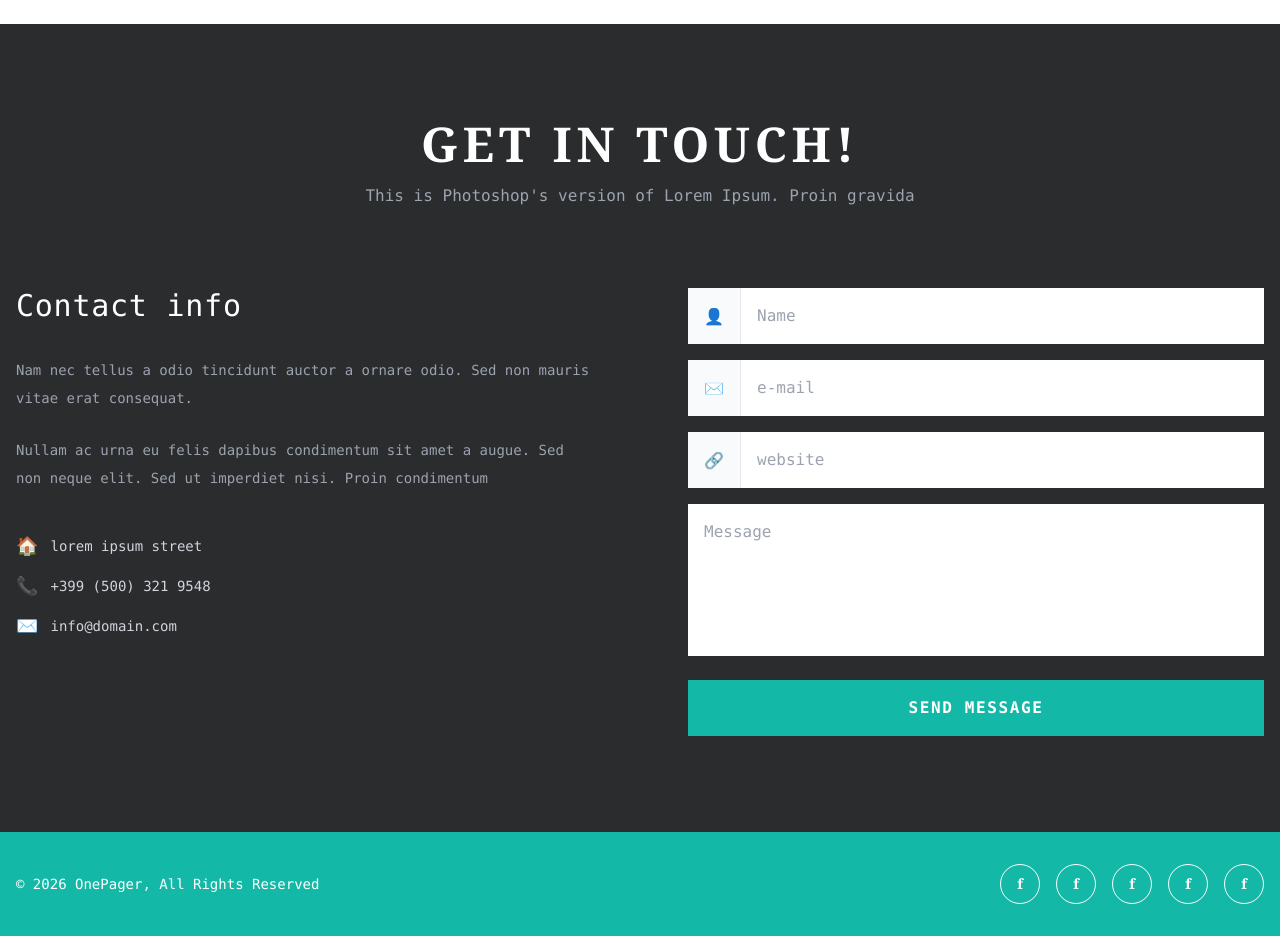
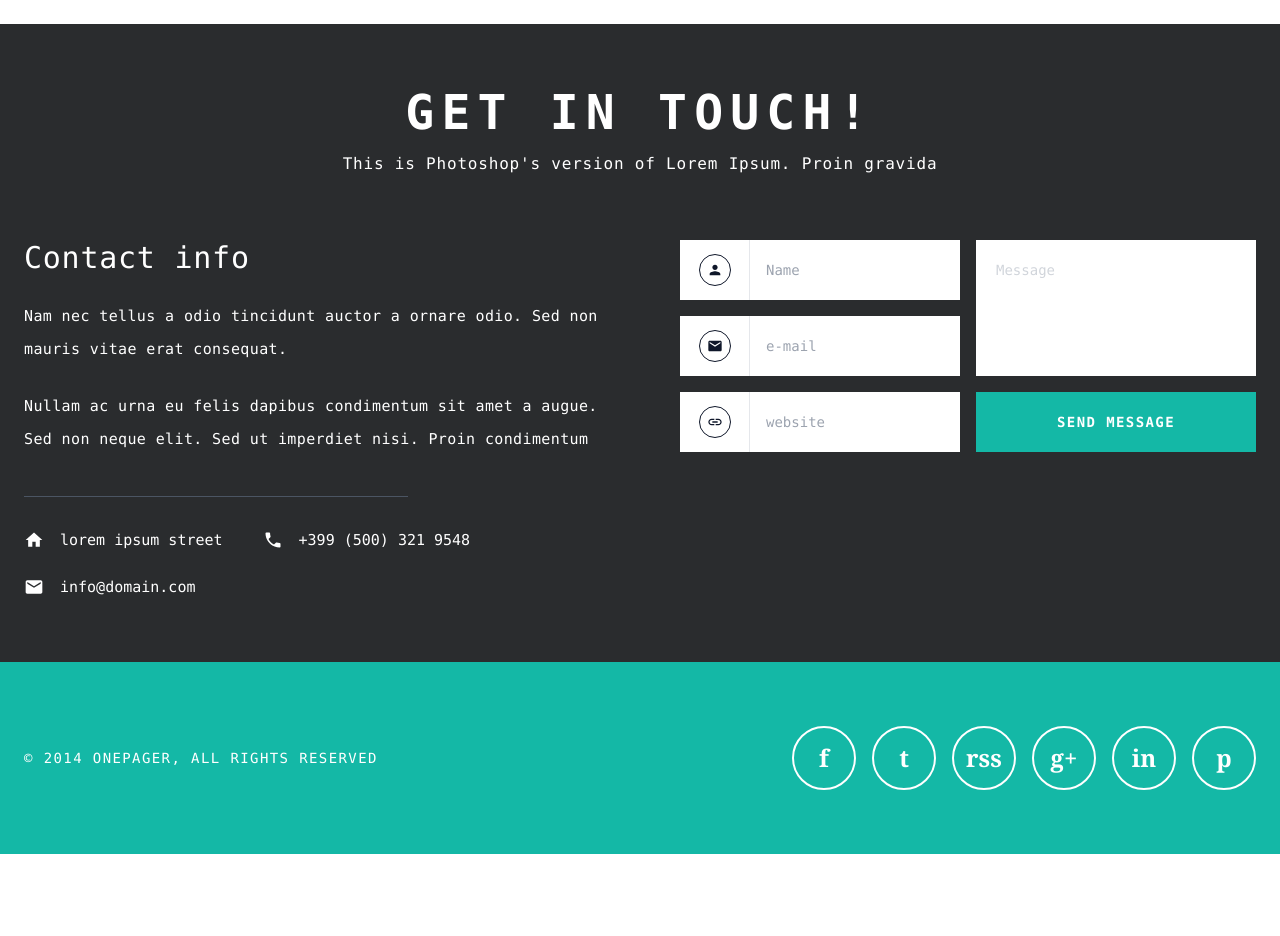
Before and after one commit to zainab845/onepager-clone, a React (Vite) app: page / in a window 1280 px wide. Shown: the part 6060-6996 px from the top of the page. After the commit the page ends 6914 px from the top, so only its background shows below. Built offline with nearby package versions, Linux system fonts and the light colour scheme.

Commit message:
fix: updated about

```diff
--- a/src/components/Contact.jsx
+++ b/src/components/Contact.jsx
@@ -1,30 +1,32 @@
+const socialIcons = ["f", "t", "rss", "g+", "in", "p"];
+
 const Contact = () => {
   return (
     <section id="contact" className="relative">
 
-      <div className="bg-[#2a2c2e] py-24 text-white">
-        <div className="max-w-7xl mx-auto px-4">
+      {/* Dark Form Section */}
+      <div className="bg-[#2a2c2e] py-12 md:py-16 text-white">
+        <div className="max-w-7xl mx-auto px-4 sm:px-6">
 
-          {/* section Headers */}
-          <div className="text-center mb-20">
-            <h2 className="text-4xl md:text-5xl font-bold font-serif mb-4 tracking-widest">
-              GET IN TOUCH!
+          {/* Section Header */}
+          <div className="text-center mb-12 md:mb-16">
+            <h2 className="text-3xl md:text-5xl font-bold font-mono mb-4 tracking-[0.15em] uppercase">
+              Get In Touch!
             </h2>
-            <p className="text-gray-400 font-mono text-sm md:text-base">
-              This is Photoshop's version of Lorem Ipsum. Proin gravida
+            <p className="text-white font-mono text-base max-w-2xl mx-auto tracking-wider">
+              This is Photoshop&apos;s version of Lorem Ipsum. Proin gravida
             </p>
           </div>
 
+          {/* Two Columns: Info + Form */}
+          <div className="grid grid-cols-1 lg:grid-cols-2 gap-12 lg:gap-20">
 
-          <div className="grid grid-cols-1 md:grid-cols-2 gap-12 md:gap-24">
-
-            {/* Contact Info */}
+            {/* Left: Contact Info */}
             <div>
-              <h3 className="text-3xl font-mono mb-8 tracking-wide">
+              <h3 className="text-3xl font-mono mb-6 tracking-wide">
                 Contact info
               </h3>
-
-              <div className="space-y-6 font-mono text-gray-400 text-sm leading-loose mb-10">
+              <div className="space-y-6 font-mono text-white text-[15px] leading-[2.2] tracking-wide mb-10">
                 <p>
                   Nam nec tellus a odio tincidunt auctor a ornare odio. Sed non mauris vitae erat consequat.
                 </p>
@@ -32,99 +34,111 @@ const Contact = () => {
                   Nullam ac urna eu felis dapibus condimentum sit amet a augue. Sed non neque elit. Sed ut imperdiet nisi. Proin condimentum
                 </p>
               </div>
-
-              {/* address Details */}
-              <div className="flex flex-col gap-3 font-mono text-sm text-gray-300">
-                <div className="flex items-center gap-3">
-                  <span className="text-white text-lg">🏠</span>
+              <hr className="border-gray-600 mb-8 w-full max-w-sm" />
+              <div className="flex flex-col gap-4 font-mono text-[15px] text-white">
+                <div className="flex flex-wrap gap-x-10 gap-y-4">
+                  <div className="flex items-center gap-4">
+                    <svg className="w-5 h-5" fill="currentColor" viewBox="0 0 24 24">
+                      <path d="M10 20v-6h4v6h5v-8h3L12 3 2 12h3v8z" />
+                    </svg>
                     <span>lorem ipsum street</span>
                   </div>
-                <div className="flex items-center gap-3">
-                  <span className="text-white text-lg">📞</span>
+                  <div className="flex items-center gap-4">
+                    <svg className="w-5 h-5" fill="currentColor" viewBox="0 0 24 24">
+                      <path d="M6.62 10.79c1.44 2.83 3.76 5.14 6.59 6.59l2.2-2.2c.27-.27.67-.36 1.02-.24 1.12.37 2.33.57 3.57.57.55 0 1 .45 1 1V20c0 .55-.45 1-1 1-9.39 0-17-7.61-17-17 0-.55.45-1 1-1h3.5c.55 0 1 .45 1 1 0 1.25.2 2.45.57 3.57.11.35.03.74-.25 1.02l-2.2 2.2z" />
+                    </svg>
                     <span>+399 (500) 321 9548</span>
                   </div>
-                <div className="flex items-center gap-3">
-                  <span className="text-white text-lg">✉️</span>
+                </div>
+                <div className="flex items-center gap-4 mt-2">
+                  <svg className="w-5 h-5" fill="currentColor" viewBox="0 0 24 24">
+                    <path d="M20 4H4c-1.1 0-1.99.9-1.99 2L2 18c0 1.1.9 2 2 2h16c1.1 0 2-.9 2-2V6c0-1.1-.9-2-2-2zm0 4l-8 5-8-5V6l8 5 8-5v2z" />
+                  </svg>
                   <span>info@domain.com</span>
                 </div>
               </div>
             </div>
 
-            {/* The Form */}
-            <div className="flex flex-col gap-4">
+            {/* Right: The Form
+                Height = 3 inputs × 60px + 2 gaps × 16px = 212px.
+                Both columns are pinned to this height via h-[212px].
+                The textarea fills remaining space: 212 - 16(gap) - 60(button) = 136px.
+            */}
+            <div className="flex flex-col sm:flex-row gap-4 sm:h-[212px]">
 
-              {/* Name Input with Icon */}
-              <div className="flex bg-white text-slate-800">
-                <div className="p-4 border-r border-gray-200 flex items-center justify-center bg-gray-50">
-                  <span className="text-gray-500">👤</span>
+              {/* Inputs column — 3 fixed-height inputs */}
+              <div className="flex flex-col gap-4 flex-1">
+
+                <div className="flex bg-white text-slate-800 h-[60px] flex-shrink-0">
+                  <div className="w-[70px] border-r border-gray-200 flex items-center justify-center flex-shrink-0">
+                    <div className="w-8 h-8 border border-slate-900 rounded-full flex items-center justify-center">
+                      <svg className="w-4 h-4 text-slate-900" fill="currentColor" viewBox="0 0 24 24">
+                        <path d="M12 12c2.21 0 4-1.79 4-4s-1.79-4-4-4-4 1.79-4 4 1.79 4 4 4zm0 2c-2.67 0-8 1.34-8 4v2h16v-2c0-2.66-5.33-4-8-4z" />
+                      </svg>
                     </div>
-                <input
-                  type="text"
-                  placeholder="Name"
-                  className="w-full p-4 focus:outline-none font-mono placeholder:text-gray-400"
-                />
+                  </div>
+                  <input type="text" placeholder="Name"
+                    className="w-full px-4 focus:outline-none font-mono text-sm placeholder:text-gray-400" />
                 </div>
 
-              {/* Email Input with Icon */}
-              <div className="flex bg-white text-slate-800">
-                <div className="p-4 border-r border-gray-200 flex items-center justify-center bg-gray-50">
-                  <span className="text-gray-500">✉️</span>
+                <div className="flex bg-white text-slate-800 h-[60px] flex-shrink-0">
+                  <div className="w-[70px] border-r border-gray-200 flex items-center justify-center flex-shrink-0">
+                    <div className="w-8 h-8 border border-slate-900 rounded-full flex items-center justify-center">
+                      <svg className="w-4 h-4 text-slate-900" fill="currentColor" viewBox="0 0 24 24">
+                        <path d="M20 4H4c-1.1 0-1.99.9-1.99 2L2 18c0 1.1.9 2 2 2h16c1.1 0 2-.9 2-2V6c0-1.1-.9-2-2-2zm0 4l-8 5-8-5V6l8 5 8-5v2z" />
+                      </svg>
                     </div>
-                <input
-                  type="email"
-                  placeholder="e-mail"
-                  className="w-full p-4 focus:outline-none font-mono placeholder:text-gray-400"
-                />
+                  </div>
+                  <input type="email" placeholder="e-mail"
+                    className="w-full px-4 focus:outline-none font-mono text-sm placeholder:text-gray-400" />
                 </div>
 
-              {/* Website Input with Icon */}
-              <div className="flex bg-white text-slate-800">
-                <div className="p-4 border-r border-gray-200 flex items-center justify-center bg-gray-50">
-                  <span className="text-gray-500">🔗</span>
+                <div className="flex bg-white text-slate-800 h-[60px] flex-shrink-0">
+                  <div className="w-[70px] border-r border-gray-200 flex items-center justify-center flex-shrink-0">
+                    <div className="w-8 h-8 border border-slate-900 rounded-full flex items-center justify-center">
+                      <svg className="w-4 h-4 text-slate-900" fill="currentColor" viewBox="0 0 24 24">
+                        <path d="M3.9 12c0-1.71 1.39-3.1 3.1-3.1h4V7H7c-2.76 0-5 2.24-5 5s2.24 5 5 5h4v-1.9H7c-1.71 0-3.1-1.39-3.1-3.1zM8 13h8v-2H8v2zm9-6h-4v1.9h4c1.71 0 3.1 1.39 3.1 3.1s-1.39 3.1-3.1 3.1h-4V17h4c2.76 0 5-2.24 5-5s-2.24-5-5-5z" />
+                      </svg>
                     </div>
-                <input
-                  type="url"
-                  placeholder="website"
-                  className="w-full p-4 focus:outline-none font-mono placeholder:text-gray-400"
-                />
+                  </div>
+                  <input type="url" placeholder="website"
+                    className="w-full px-4 focus:outline-none font-mono text-sm placeholder:text-gray-400" />
                 </div>
 
-              {/* Message Textarea */}
+              </div>
+
+              {/* Message + Button column — fills the same 212px */}
+              <div className="flex flex-col gap-4 flex-1">
                 <textarea
                   placeholder="Message"
-                rows="5"
-                className="w-full p-4 bg-white text-slate-800 focus:outline-none font-mono placeholder:text-gray-400 resize-none"
-              ></textarea>
-
-              <button className="bg-teal-500 hover:bg-teal-400 transition-colors text-white font-mono font-bold tracking-widest py-4 mt-2">
-                SEND MESSAGE
+                  className="flex-1 w-full p-5 bg-white text-slate-800 focus:outline-none font-mono text-sm placeholder:text-gray-300 resize-none overflow-auto"
+                />
+                <button className="bg-teal-500 hover:bg-teal-400 transition-colors duration-300 text-white font-mono font-bold tracking-[0.1em] h-[60px] w-full flex items-center justify-center uppercase text-sm flex-shrink-0">
+                  Send Message
                 </button>
-
               </div>
 
             </div>
           </div>
         </div>
+      </div>
 
       {/* Teal Footer */}
-      <div className="bg-teal-500 py-8 text-white font-mono text-sm">
-        <div className="max-w-7xl mx-auto px-4 flex flex-col md:flex-row justify-between items-center gap-6">
-
-          <p>© 2026 OnePager, All Rights Reserved</p>
-
-          {/* footer social Icons */}
+      <div className="bg-teal-500 py-12 md:py-16 text-white">
+        <div className="max-w-7xl mx-auto px-4 sm:px-6 flex flex-col md:flex-row justify-between items-center gap-8">
+          <p className="font-mono text-sm tracking-widest uppercase">
+            © 2014 OnePager, All Rights Reserved
+          </p>
           <div className="flex gap-4">
-            {[1, 2, 3, 4, 5].map((icon) => (
-              <a
-                key={icon}
-                href="#"
-                className="w-10 h-10 rounded-full border border-white flex items-center justify-center hover:bg-white hover:text-teal-500 transition-colors"
+            {socialIcons.map((icon, i) => (
+              <a key={i} href="#"
+                className="w-16 h-16 rounded-full border-2 border-white flex items-center justify-center hover:bg-white hover:text-teal-500 transition-colors duration-300"
+                aria-label={`Social icon ${i + 1}`}
               >
-                <span className="font-serif font-bold">f</span>
+                <span className="font-serif font-bold text-2xl leading-none">{icon}</span>
               </a>
             ))}
           </div>
-
         </div>
       </div>
 
```
Lines whose indentation alone changed are shown as unchanged.
